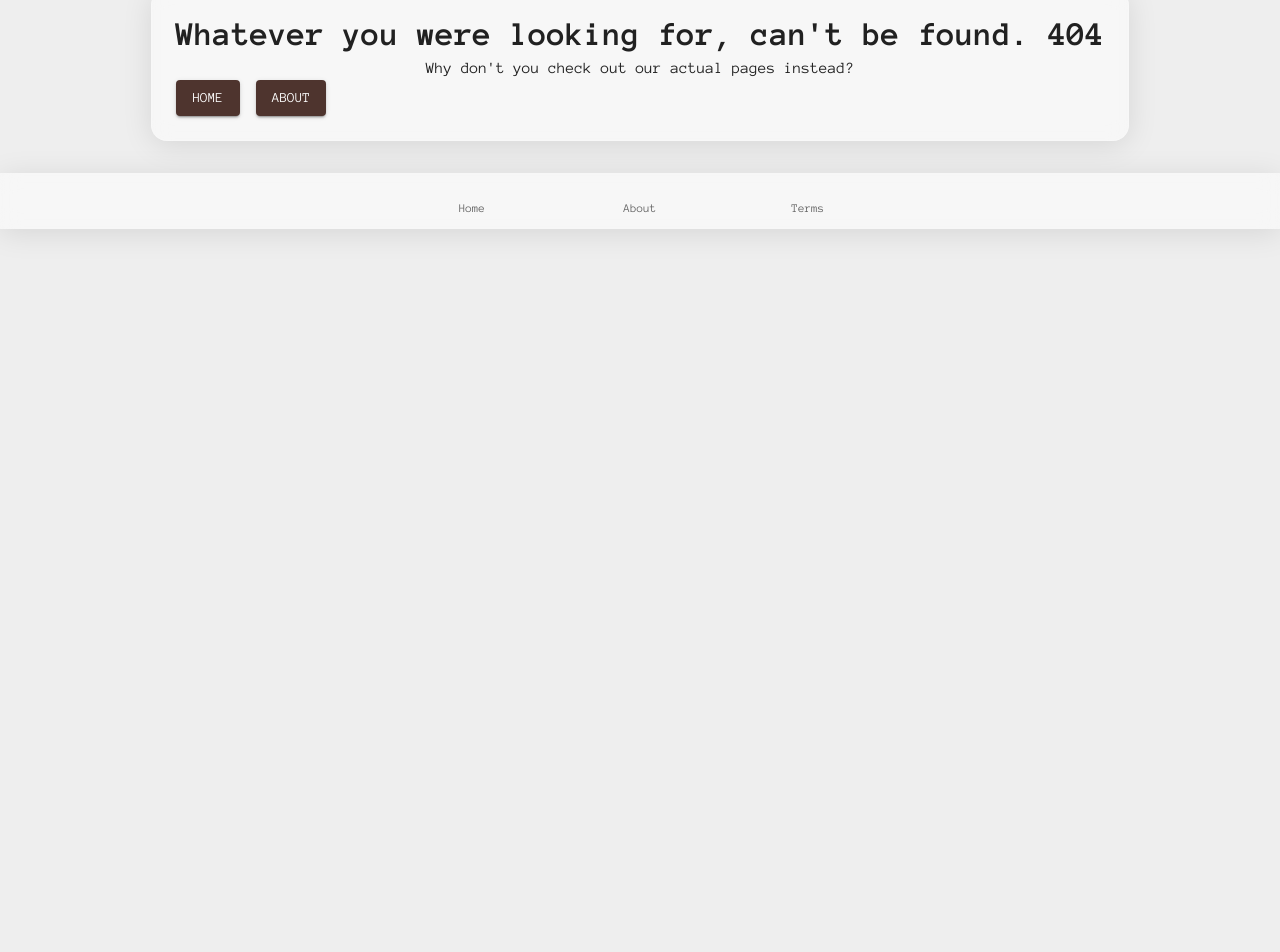
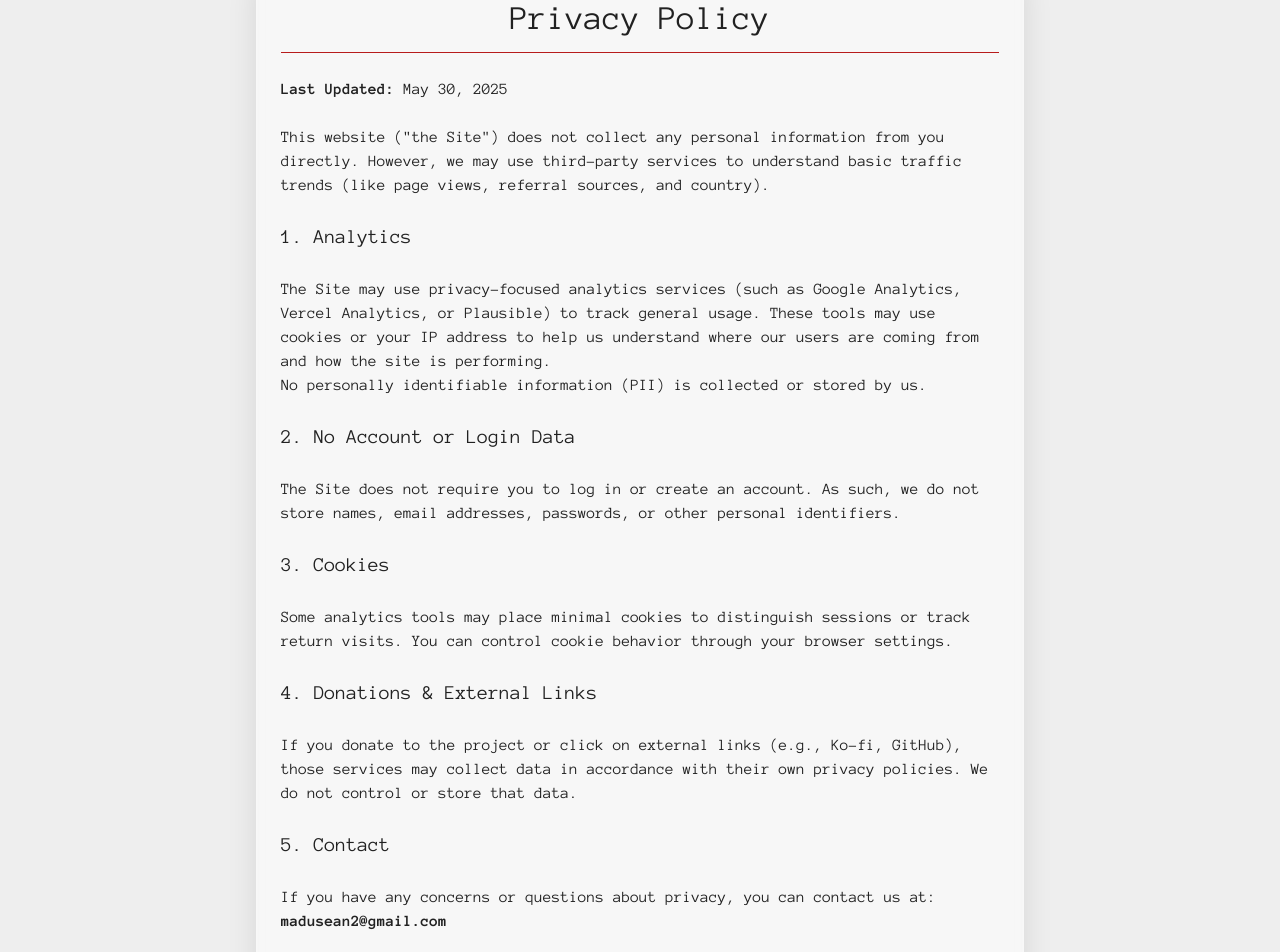
Before and after one commit to sean-madu/hot-takes-hedging, a React (Vite) app in the folder frontend/hot-takes-hedging/: page /privacy in a window 1280 px wide. Before the commit this address had no page. Shown: the part 95-1047 px from the top of the page. Before the commit the page ends 800 px from the top, so only its background shows below. Built offline with nearby package versions, Linux system fonts and the light colour scheme; some icons are missing.

Commit message:
Add Privacy page and small UI things for getting ready for prod

```diff
--- a/frontend/hot-takes-hedging/src/App.tsx
+++ b/frontend/hot-takes-hedging/src/App.tsx
@@ -8,12 +8,11 @@ import About from './pages/About';
 import NotFound from './pages/NotFound';
 import Post from './pages/Post';
 import TermsOfService from './pages/TermsOfService';
+import Privacy from './pages/Privacy';
 
 // Components
 import ThemeToggleButton from './components/ThemeSwitchButton';
 import NavigationBar from './components/NavigationBar';
-
-// MUI
 
 const App: React.FC = () => {
   return (
@@ -23,6 +22,7 @@ const App: React.FC = () => {
         <Route path="/" element={<Home />} />
         <Route path="/about" element={<About />} />
         <Route path="/tos" element={<TermsOfService />} />
+        <Route path="/privacy" element={<Privacy />} />
         <Route path="/post/:id/:index?" element={<Post />} />
         <Route path="*" element={<NotFound />} />
       </Routes>
--- a/frontend/hot-takes-hedging/src/components/InvestmentPostsDisplay.tsx
+++ b/frontend/hot-takes-hedging/src/components/InvestmentPostsDisplay.tsx
@@ -20,7 +20,6 @@ interface InvestmentPostsDisplayProps {
     defaultIndex? : number // Default index for the first post
 }
 
-// TODO: Display post #
 const InvestmentPostsDisplay: React.FC<InvestmentPostsDisplayProps> = ({ posts, defaultIndex }) => {
     return (
         <Box sx={{ maxWidth: { xs: '95vw', md: 800, lg: 1000 }, m: "auto", p: { xs: 1, md: 2 } }}>
@@ -39,7 +38,7 @@ const InvestmentPostsDisplay: React.FC<InvestmentPostsDisplayProps> = ({ posts,
                         const first = index === 0
 
                         return (
-                            <div key={index}>
+                            <Box key={index}>
                                 <Stack
                                     border={1}
                                     borderColor="divider"
@@ -99,7 +98,7 @@ const InvestmentPostsDisplay: React.FC<InvestmentPostsDisplayProps> = ({ posts,
                                     </Box>
                                     {adviceCards.length > 0 && (first ? <SwipeableCarousel defaultIndex={defaultIndex} items={adviceCards}/> : <SwipeableCarousel items={adviceCards}/>) }
                                 </Stack>
-                            </div>
+                            </Box>
                         );
                     })}
                 </Stack>
--- a/frontend/hot-takes-hedging/src/components/NavigationBar.tsx
+++ b/frontend/hot-takes-hedging/src/components/NavigationBar.tsx
@@ -1,8 +1,9 @@
 import React from 'react';
-import { BottomNavigation, BottomNavigationAction } from '@mui/material';
+import { BottomNavigation, BottomNavigationAction, Typography } from '@mui/material';
 import HomeIcon from '@mui/icons-material/Home';
 import InfoIcon from '@mui/icons-material/Info';
 import GavelIcon from '@mui/icons-material/Gavel';
+import PolicyIcon from '@mui/icons-material/Policy';
 import GlassCard from './GlassCard';
 
 import { useLocation, useNavigate } from 'react-router-dom';
@@ -17,7 +18,10 @@ const NavigationBar: React.FC = () => {
     }, [location.pathname]);
 
     return (
-    <GlassCard sx={{ borderRadius: 0, border: 0, p: 0, m:0}} elevation={3}>
+        <GlassCard sx={{ borderRadius: 0, border: 0, p: 0, m: 0 }} elevation={3}>
+            <Typography variant="body2" fontStyle="italic" color="gray" textAlign={'center'}>
+                Any resemblance to sound financial strategy — living or dead — is purely coincidental.
+            </Typography>
             <BottomNavigation
                 showLabels
                 value={value}
@@ -32,6 +36,7 @@ const NavigationBar: React.FC = () => {
                 <BottomNavigationAction label="Home" value="/" icon={<HomeIcon />} />
                 <BottomNavigationAction label="About" value="/about" icon={<InfoIcon />} />
                 <BottomNavigationAction label="Terms" value="/tos" icon={<GavelIcon />} />
+                <BottomNavigationAction label="Privacy Policy" value="/privacy" icon={<PolicyIcon />} />
             </BottomNavigation>
         </GlassCard>
     );
--- a/frontend/hot-takes-hedging/src/pages/About.tsx
+++ b/frontend/hot-takes-hedging/src/pages/About.tsx
@@ -1,12 +1,20 @@
 import React from 'react';
 
-import { Typography, Box, Stack, Divider, Button } from '@mui/material';
+import { Typography, Box, Stack, Divider, Button,IconButton } from '@mui/material';
+
+import GitHubIcon from '@mui/icons-material/GitHub';
+// import TwitterIcon from '@mui/icons-material/Twitter';
+// import InstagramIcon from '@mui/icons-material/Instagram';
+import LinkedInIcon from '@mui/icons-material/LinkedIn';
+
+
 import GlassCard from '../components/GlassCard';
 
 // TODO: Add in git repo and also my socials
 const About: React.FC = () => {
   return (
     <>
+      <Stack spacing={2} alignItems={'center'}>
         <Box sx={{ maxWidth: 800, m: "auto", p: "auto", width: "90vw" }}>
 
           <GlassCard>
@@ -63,9 +71,54 @@ const About: React.FC = () => {
           </GlassCard>
 
         </Box>
-      <Typography variant="body2" fontStyle="italic" color="gray" textAlign={'center'}>
-        Any resemblance to sound financial strategy — living or dead — is purely coincidental.
+        <Box sx={{ maxWidth: 800, m: "auto", p: "auto", width: "90vw" }}>
+          <GlassCard>
+            <Typography variant="h6" gutterBottom>
+              Check out my socials! And if you know how to code, contribute on GitHub (Please)
             </Typography>
+
+            <Stack direction="row" spacing={2}>
+              <IconButton
+                component="a"
+                href="https://github.com/sean-madu/hot-takes-hedging"
+                target="_blank"
+                rel="noopener noreferrer"
+                color="primary"
+              >
+                <GitHubIcon />
+              </IconButton>
+              {/* <IconButton
+                component="a"
+                href="https://twitter.com/yourusername"
+                target="_blank"
+                rel="noopener noreferrer"
+                color="primary"
+              >
+                <TwitterIcon />
+              </IconButton> */}
+              <IconButton
+                component="a"
+                href="https://www.linkedin.com/in/sean-madu-b8a177261/"
+                target="_blank"
+                rel="noopener noreferrer"
+                color="primary"
+              >
+                <LinkedInIcon />
+              </IconButton>
+              {/* <IconButton
+                component="a"
+                href="https://instagram.com/yourusername"
+                target="_blank"
+                rel="noopener noreferrer"
+                color="primary"
+              >
+                <InstagramIcon />
+              </IconButton> */}
+            </Stack>
+          </GlassCard>
+        </Box>
+      </Stack>
+
 
     </>
 
--- a/frontend/hot-takes-hedging/src/pages/Home.tsx
+++ b/frontend/hot-takes-hedging/src/pages/Home.tsx
@@ -17,6 +17,7 @@ import InvestmentPostsDisplay from '../components/InvestmentPostsDisplay';
 import SummaryTicker from '../components/SummaryTicker';
 
 // TODO: Add a nice gradient so the glasst effect looks better
+// TODO: Once there is enough posts. Add in and test, infinite scroll
 const Home: React.FC = () => {
     const [timeLeft, setTimeLeft] = useState(0);
 
@@ -105,8 +106,8 @@ const Home: React.FC = () => {
             ) : advice && advice.length > 0 ? (
                 <>
                     <Stack alignItems={'center'} width={'100%'} spacing={1}>
-                        <Typography >
-                            NEXT UPDATE IN <Box alignContent={'center'} border={1}>
+                        <Typography>
+                            NEXT UPDATE IN <Box alignContent={'center'} border={1} borderRadius={1}>
                                 <Typography textAlign={'center'} variant='h6' color='error.light'>
                                     {formatTime(timeLeft)}
                                 </Typography>
--- a/frontend/hot-takes-hedging/src/pages/Post.tsx
+++ b/frontend/hot-takes-hedging/src/pages/Post.tsx
@@ -1,7 +1,7 @@
 import React, { useEffect, useState } from 'react';
 import { useParams } from 'react-router-dom';
 
-import { Typography, Stack, CircularProgress, Box } from '@mui/material';
+import { Typography, Stack, CircularProgress, Box, Alert, Link } from '@mui/material';
 import { useQuery } from '@tanstack/react-query';
 
 import { fetchAdvicePost } from '../api';
@@ -50,6 +50,21 @@ const Post: React.FC = () => {
         <>
             {posts && posts.length > 0 && (
                 <>
+                <Alert severity='error' sx={{
+                    mb: 2,
+                    fontSize: { xs: '1rem', md: '1.25rem' },
+                    padding: { xs: '8px 12px', md: '16px 24px' }
+                }}>
+                    ⚠️ <strong>This is NOT financial advice.</strong> All investment suggestions are algorithmically generated by a language model and are meant to be absurd or incorrect.
+                    <br />
+                    <strong>For entertainment and educational purposes only.</strong>
+                    <br />
+                    See the full disclaimer on our{" "}
+                    <Link href="/about" underline="hover">
+                        About page
+                    </Link>
+                    . Seriously, do NOT invest based on this.
+                </Alert>
                     <Typography textAlign={'center'} sx={{
                         fontSize: { xs: '0.8rem', md: '1rem' },
                         display: { sm: 'none', md: 'block' }
--- /dev/null
+++ b/frontend/hot-takes-hedging/src/pages/Privacy.tsx
@@ -0,0 +1,70 @@
+import React from 'react';
+import { Box, Typography, Stack, Divider } from '@mui/material';
+import GlassCard from '../components/GlassCard'; // Adjust if path is different
+
+const Privacy: React.FC = () => {
+  return (
+    <Box sx={{ maxWidth: 800, m: 'auto', p: 2, width: '90vw' }}>
+      <GlassCard>
+        <Typography variant="h4" textAlign="center" gutterBottom>
+          Privacy Policy
+        </Typography>
+
+        <Divider sx={{ mb: 3 }} />
+
+        <Stack spacing={3}>
+          <Typography variant="body1">
+            <strong>Last Updated:</strong> May 30, 2025
+          </Typography>
+
+          <Typography variant="body1">
+            This website ("the Site") does not collect any personal information from you directly.
+            However, we may use third-party services to understand basic traffic trends (like page views, referral sources, and country).
+          </Typography>
+
+          <Typography variant="h6">1. Analytics</Typography>
+          <Typography variant="body1">
+            The Site may use privacy-focused analytics services (such as Google Analytics, Vercel Analytics, or Plausible) to track general usage.
+            These tools may use cookies or your IP address to help us understand where our users are coming from and how the site is performing.
+            <br />
+            No personally identifiable information (PII) is collected or stored by us.
+
+          </Typography>
+
+          <Typography variant="h6">2. No Account or Login Data</Typography>
+          <Typography variant="body1">
+            The Site does not require you to log in or create an account. As such, we do not store names, email addresses, passwords, or other personal identifiers.
+
+          </Typography>
+
+          <Typography variant="h6">3. Cookies</Typography>
+          <Typography variant="body1">
+            Some analytics tools may place minimal cookies to distinguish sessions or track return visits.
+            You can control cookie behavior through your browser settings.
+
+          </Typography>
+
+          <Typography variant="h6">4. Donations & External Links</Typography>
+          <Typography variant="body1">
+            If you donate to the project or click on external links (e.g., Ko-fi, GitHub), those services may collect data in accordance with their own privacy policies. We do not control or store that data.
+
+          </Typography>
+
+          <Typography variant="h6">5. Contact</Typography>
+          <Typography variant="body1">
+            If you have any concerns or questions about privacy, you can contact us at:
+            <br />
+            <strong>madusean2@gmail.com</strong>
+
+          </Typography>
+
+          <Typography variant="body2" color="textSecondary" sx={{ mt: 3, fontStyle: 'italic' }}>
+            TL;DR: We track general traffic but don’t know who you are. No personal data is collected. Your privacy is respected.
+          </Typography>
+        </Stack>
+      </GlassCard>
+    </Box>
+  );
+};
+
+export default Privacy;
```
Also changed, not shown: 2 other files (tests, documents, lock files or other folders). Lines whose indentation alone changed are shown as unchanged.
